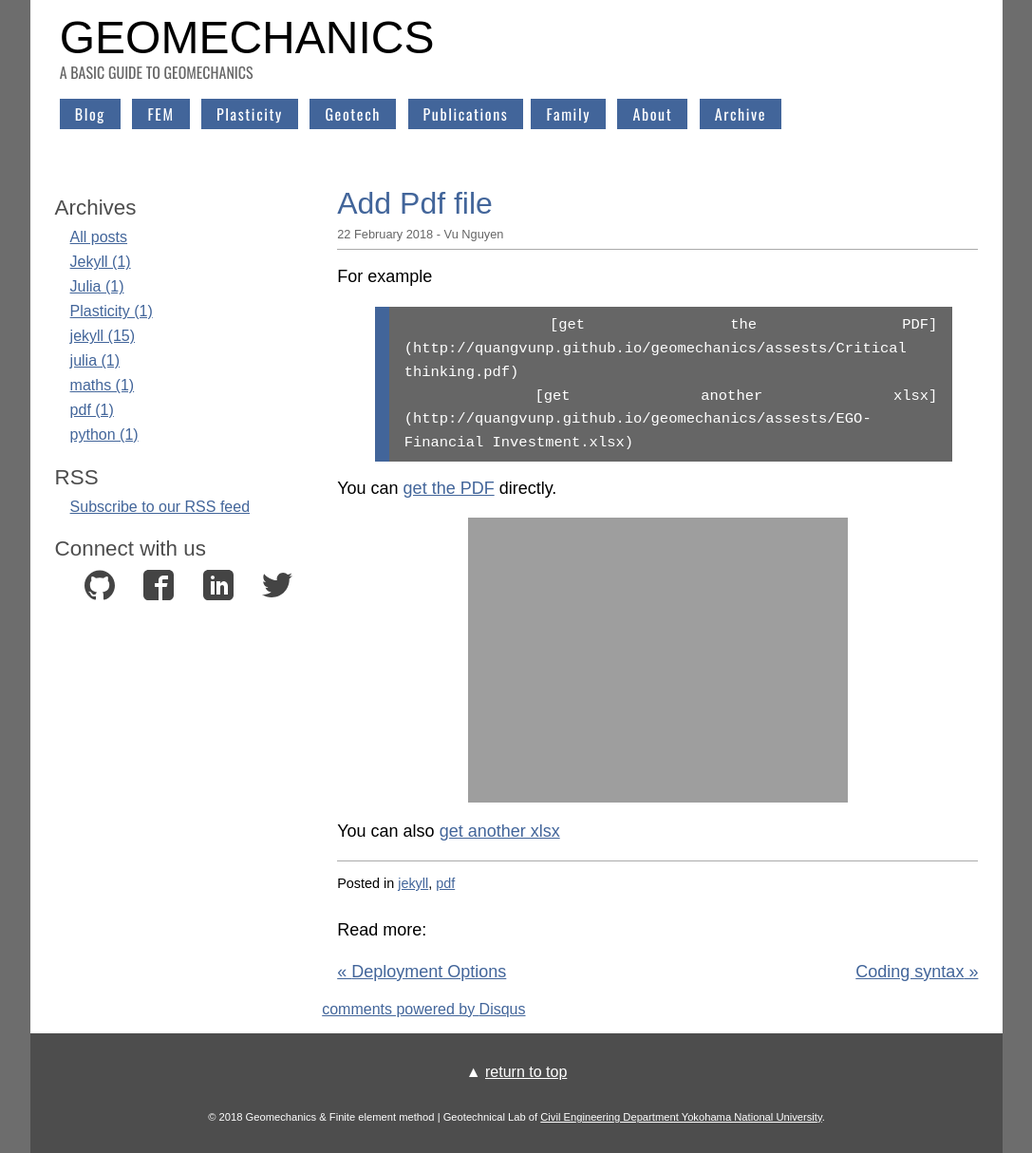
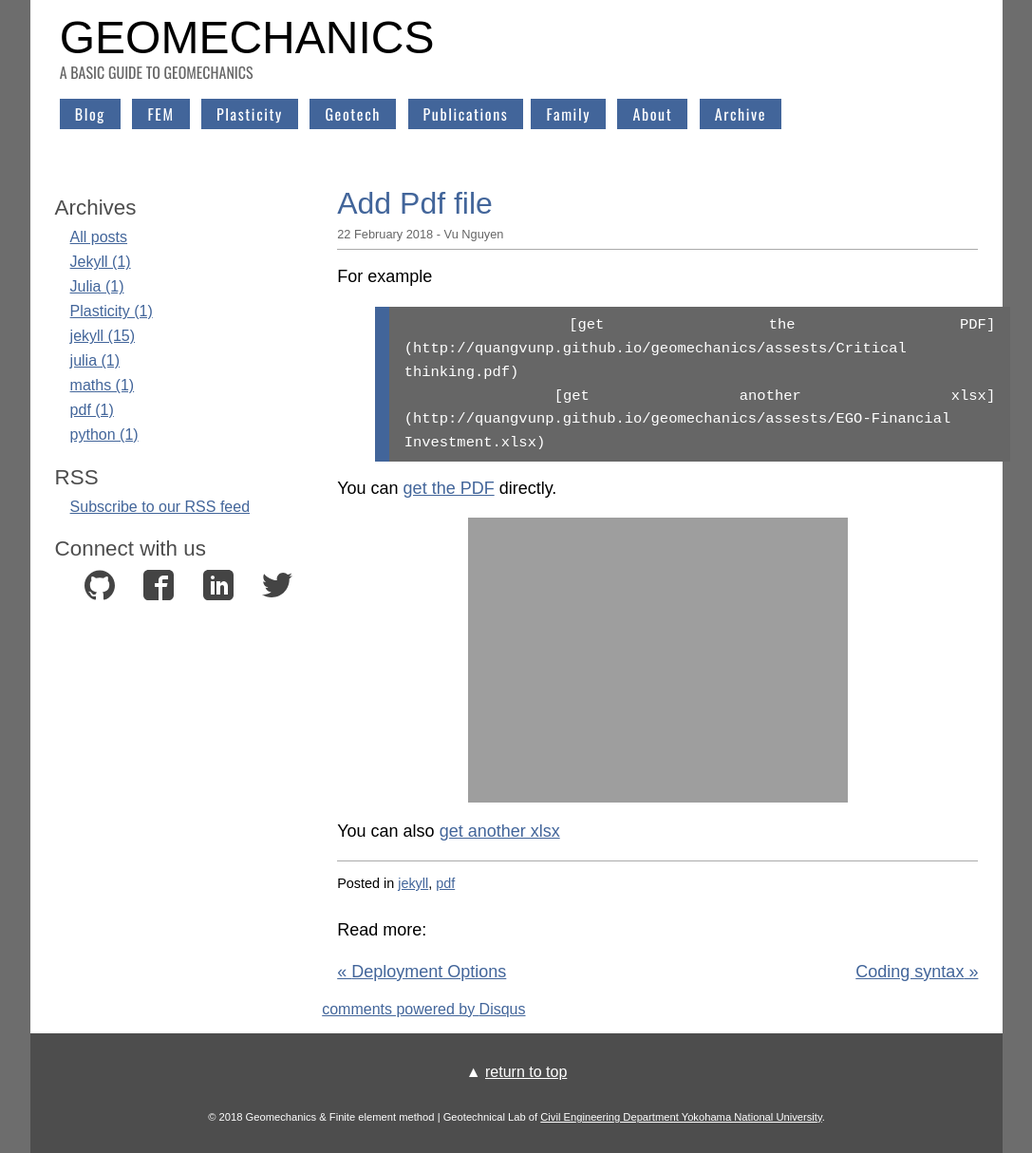
Before and after one commit to quangvunp/geomechanics, a Jekyll site: the page built from _posts/2018-02-22-add-pdf-files.md, in a window 1280 px wide. Shown: the whole page at 95% size, without its empty margins (96-1183 px from the left). Built offline with Jekyll 4.4.1, drawn with Linux system fonts in a browser that asks for light colours; comment, search, counter and statistics services are not loaded.

Commit message:
Update syntax-highlighting.scss

```diff
--- a/css/syntax-highlighting.scss
+++ b/css/syntax-highlighting.scss
@@ -1,7 +1,7 @@
 ---
 ---
 
-.highlight  {font: 85% 'Consolas', Georgia, serif; width:100%}
+.highlight  {font: 85% 'Consolas', Georgia, serif; width:110%}
 
 .highlight {
 
```
